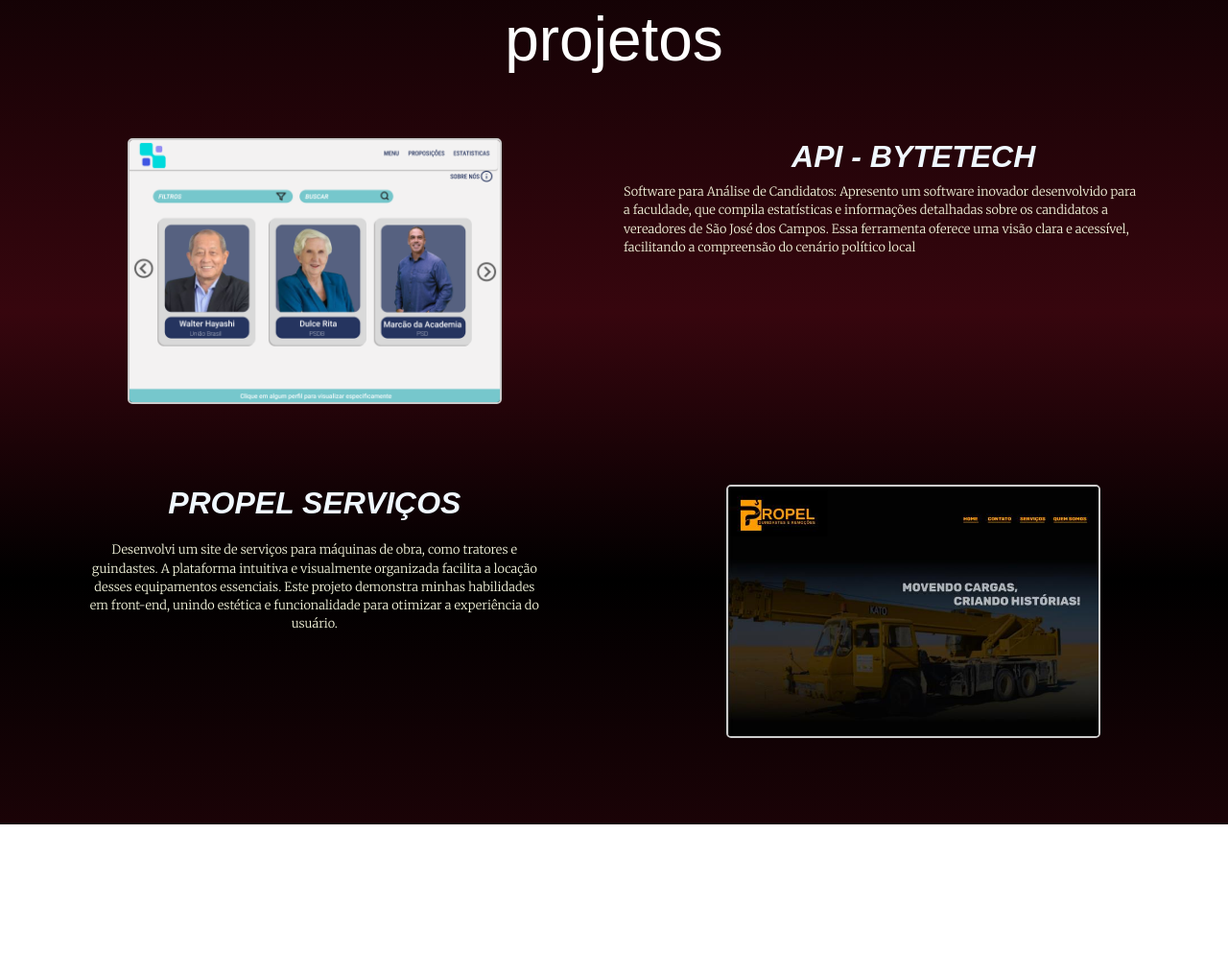
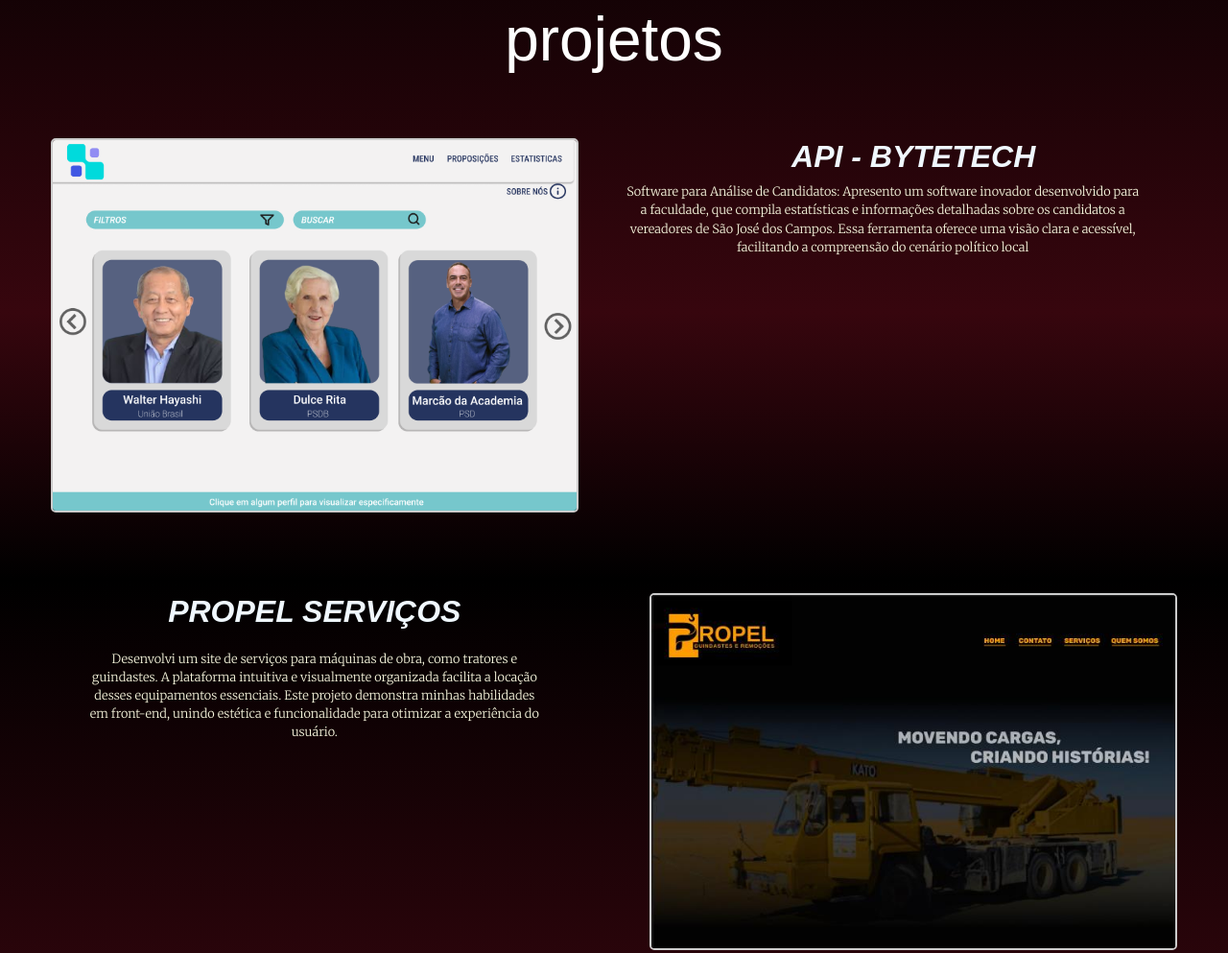
Before and after one commit to lucasguerra12/lucasguerra, a plain HTML site: page templates/index.html in a window 1280 px wide. Shown: the part 2075-3068 px from the top of the page at 96% size. Before the commit the page ends 2934 px from the top, so only its background shows below. Drawn offline with nearby package versions, Linux system fonts and the light colour scheme; a web font is replaced by a local one.

Commit message:
pronto pro gitpages

```diff
--- a/styles/index.css
+++ b/styles/index.css
@@ -186,6 +186,8 @@ ul {
     font-family: "Merriweather", serif;
     font-optical-sizing: auto;
     font-weight: 300;
+    font-size: 2vw;
+    text-align: center;
     font-style: normal;
     font-variation-settings:"wdth" 100;
      padding-right: 5vw;
@@ -228,7 +230,7 @@ ul {
 
     }
     .projeto img {
-        max-width: 390px; /* Aumenta a largura máxima da imagem */
+        max-width: 550px; /* Aumenta a largura máxima da imagem */
         height: auto; /* Mantém a proporção da imagem */
         border: 2px solid #ccc;
     border-radius: 5px;
```
